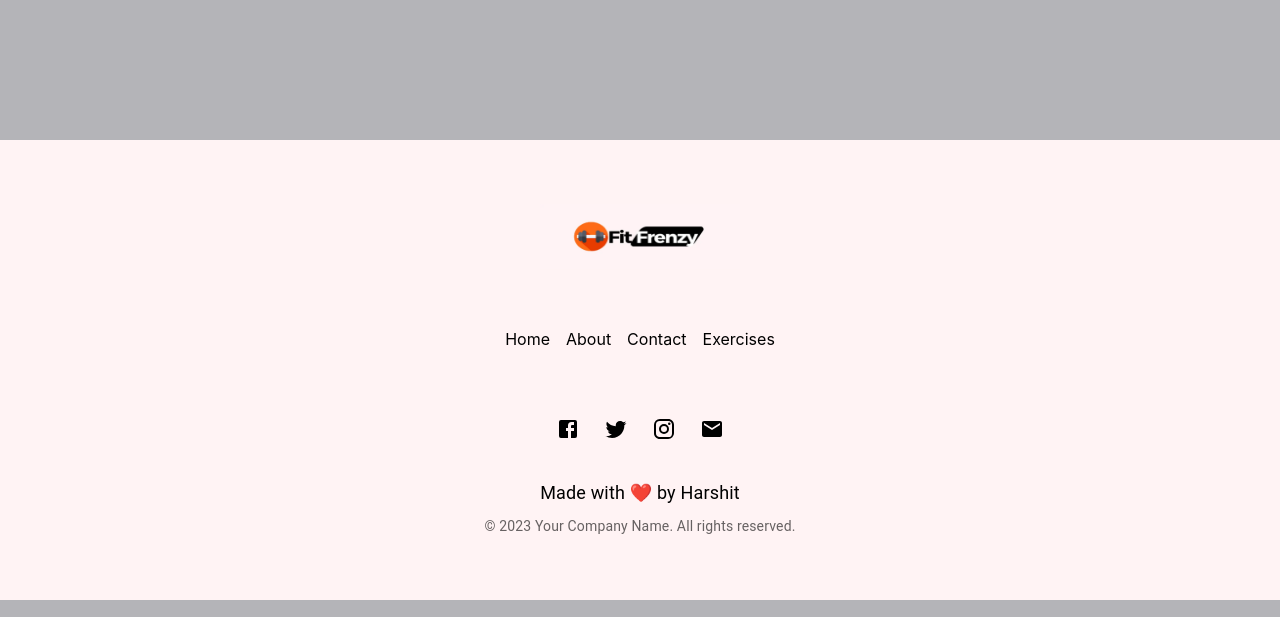
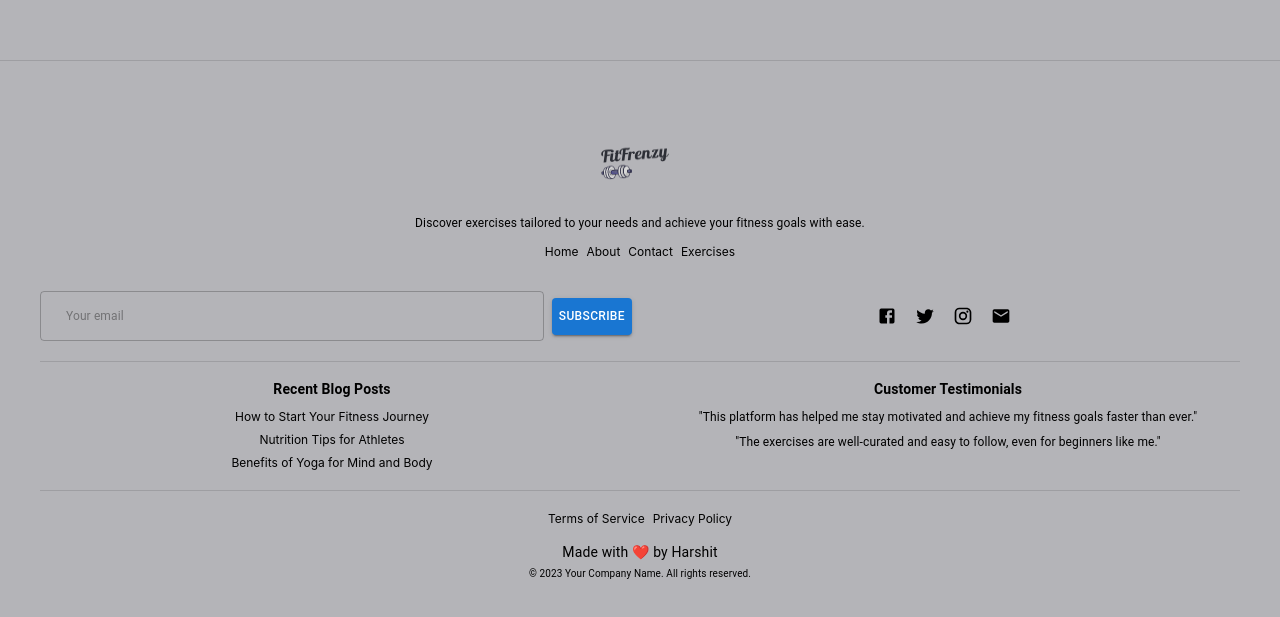
Before and after one commit to HarshitAnchan/FitFrenzy, a React (Create React App) app: page /bmi in a window 1280 px wide. Shown: the part 824-1441 px from the top of the page. Built offline with nearby package versions, Linux system fonts and the light colour scheme.

Commit message:
footer changes

```diff
--- a/src/components/Footer.js
+++ b/src/components/Footer.js
@@ -1,44 +1,125 @@
 import React from 'react';
-import { Box, Stack, Typography, Link, IconButton, Container } from '@mui/material';
+import { Box, Stack, Typography, Link, IconButton, Container, TextField, Button, Grid, Divider } from '@mui/material';
 import { Facebook, Twitter, Instagram, Email } from '@mui/icons-material';
-import Logo from '../assets/images/logo.png';
+import Logo from '../assets/images/logo-new.png';
 
 const Footer = () => (
-  <Box mt="80px" bgcolor="#FFF3F4" py="40px">
-    <Container maxWidth="lg">
-      <Box bgcolor="linear-gradient(45deg, #F3E5F5 30%, #E1BEE7 90%)" borderRadius="8px" p="24px">
-        <Stack gap="40px" sx={{ alignItems: 'center' }} flexWrap="wrap">
-          <img src={Logo} alt="logo" style={{ width: '200px', height: '65px' }} />
-          <Stack direction="row" spacing={2} mt="20px">
-            <Link href="#home" color="inherit" underline="none">Home</Link>
-            <Link href="#about" color="inherit" underline="none">About</Link>
-            <Link href="#contact" color="inherit" underline="none">Contact</Link>
-            <Link href="#exercises" color="inherit" underline="none">Exercises</Link>
+  <>
+    <Divider sx={{ mb: '20px' }} />
+    <Box bgcolor="#b4b4b8" py="20px">
+      <Container maxWidth="xl">
+        <Box bgcolor="linear-gradient(45deg, #F3E5F5 30%, #E1BEE7 90%)" borderRadius="8px" p="16px">
+
+          {/* Logo */}
+          <Stack gap="12px" sx={{ alignItems: 'center' }} flexWrap="wrap">
+            <img src={Logo} alt="logo" style={{ width: '100px', height: '90px' }} />
           </Stack>
-          <Stack direction="row" spacing={1} mt="20px">
-            <IconButton href="https://facebook.com" target="_blank" rel="noopener" color="inherit">
-              <Facebook />
+
+          {/* Description */}
+          <Typography variant="body2" sx={{ textAlign: 'center', fontSize: '12px', px: 2, mt: 1 }}>
+            Discover exercises tailored to your needs and achieve your fitness goals with ease.
+          </Typography>
+
+          {/* Navigation Links */}
+          <Stack direction="row" spacing={1} justifyContent="center" mt="12px">
+            <Link href="#home" color="inherit" underline="none" sx={{ fontSize: '12px' }}>Home</Link>
+            <Link href="#about" color="inherit" underline="none" sx={{ fontSize: '12px' }}>About</Link>
+            <Link href="#contact" color="inherit" underline="none" sx={{ fontSize: '12px' }}>Contact</Link>
+            <Link href="#exercises" color="inherit" underline="none" sx={{ fontSize: '12px' }}>Exercises</Link>
+          </Stack>
+
+          {/* Email Subscription and Social Links */}
+          <Grid container spacing={2} justifyContent="center" alignItems="center" mt="16px">
+            <Grid item xs={12} sm={6}>
+              <Stack direction="row" spacing={1} alignItems="center">
+                <TextField
+                  variant="outlined"
+                  size="small"
+                  placeholder="Your email"
+                  fullWidth
+                  sx={{ fontSize: '12px' }}
+                  InputProps={{ sx: { fontSize: '12px', padding: '8px 12px' } }}
+                />
+                <Button
+                  variant="contained"
+                  size="small"
+                  sx={{ fontSize: '12px', padding: '8px 12px', ml: 1, bgcolor: 'primary.main' }}
+                >
+                  Subscribe
+                </Button>
+              </Stack>
+            </Grid>
+            <Grid item xs={12} sm={6}>
+              <Stack direction="row" spacing={1} justifyContent="center">
+                <IconButton href="https://facebook.com" target="_blank" rel="noopener" color="inherit" size="small">
+                  <Facebook fontSize="small" />
                 </IconButton>
-            <IconButton href="https://twitter.com" target="_blank" rel="noopener" color="inherit">
-              <Twitter />
+                <IconButton href="https://twitter.com" target="_blank" rel="noopener" color="inherit" size="small">
+                  <Twitter fontSize="small" />
                 </IconButton>
-            <IconButton href="https://instagram.com" target="_blank" rel="noopener" color="inherit">
-              <Instagram />
+                <IconButton href="https://instagram.com" target="_blank" rel="noopener" color="inherit" size="small">
+                  <Instagram fontSize="small" />
                 </IconButton>
-            <IconButton href="mailto:your-email@example.com" color="inherit">
-              <Email />
+                <IconButton href="mailto:your-email@example.com" color="inherit" size="small">
+                  <Email fontSize="small" />
                 </IconButton>
               </Stack>
+            </Grid>
+          </Grid>
+
+          {/* Divider */}
+          <Divider sx={{ mt: '20px', mb: '16px' }} />
+
+          {/* Two Columns: Recent Blog Posts and Customer Testimonials */}
+          <Grid container spacing={4}>
+            {/* Recent Blog Posts */}
+            <Grid item xs={12} sm={6}>
+              <Typography variant="h6" sx={{ fontSize: '14px', fontWeight: 'bold', textAlign: 'center', mb: '8px' }}>
+                Recent Blog Posts
+              </Typography>
+              <Stack sx={{ textAlign: 'center' }} spacing={1}>
+                <Link href="#blog-post-1" color="inherit" underline="none" sx={{ fontSize: '12px' }}>How to Start Your Fitness Journey</Link>
+                <Link href="#blog-post-2" color="inherit" underline="none" sx={{ fontSize: '12px' }}>Nutrition Tips for Athletes</Link>
+                <Link href="#blog-post-3" color="inherit" underline="none" sx={{ fontSize: '12px' }}>Benefits of Yoga for Mind and Body</Link>
               </Stack>
-        <Typography variant="body1" sx={{ fontSize: { lg: '18px', xs: '14px' } }} mt="30px" textAlign="center">
+            </Grid>
+
+            {/* Customer Testimonials */}
+            <Grid item xs={12} sm={6}>
+              <Typography variant="h6" sx={{ fontSize: '14px', fontWeight: 'bold', textAlign: 'center', mb: '8px' }}>
+                Customer Testimonials
+              </Typography>
+              <Stack sx={{ textAlign: 'center' }} spacing={1}>
+                <Typography variant="body2" sx={{ fontSize: '12px' }}>
+                  "This platform has helped me stay motivated and achieve my fitness goals faster than ever."
+                </Typography>
+                <Typography variant="body2" sx={{ fontSize: '12px' }}>
+                  "The exercises are well-curated and easy to follow, even for beginners like me."
+                </Typography>
+              </Stack>
+            </Grid>
+          </Grid>
+
+          {/* Divider */}
+          <Divider sx={{ mt: '20px', mb: '16px' }} />
+
+          {/* Legal Links */}
+          <Stack direction="row" spacing={1} justifyContent="center" mt="20px">
+            <Link href="#terms" color="inherit" underline="none" sx={{ fontSize: '12px' }}>Terms of Service</Link>
+            <Link href="#privacy" color="inherit" underline="none" sx={{ fontSize: '12px' }}>Privacy Policy</Link>
+          </Stack>
+
+          {/* Copyright and Creator Info */}
+          <Typography variant="body1" sx={{ fontSize: { lg: '14px', xs: '10px' }, mt: '16px', textAlign: 'center' }}>
             Made with ❤️ by Harshit
           </Typography>
-        <Typography variant="body2" sx={{ fontSize: { lg: '14px', xs: '12px' } }} mt="10px" textAlign="center" color="textSecondary">
+          <Typography variant="body2" sx={{ fontSize: { lg: '10px', xs: '8px' }, mt: '4px', textAlign: 'center', color: 'textSecondary' }}>
             &copy; {new Date().getFullYear()} Your Company Name. All rights reserved.
           </Typography>
         </Box>
       </Container>
     </Box>
+  </>
 );
 
 export default Footer;
```
Also changed, not shown: src/assets/images/logo-new.png (added), src/assets/images/logo.png. Lines whose indentation alone changed are shown as unchanged.
